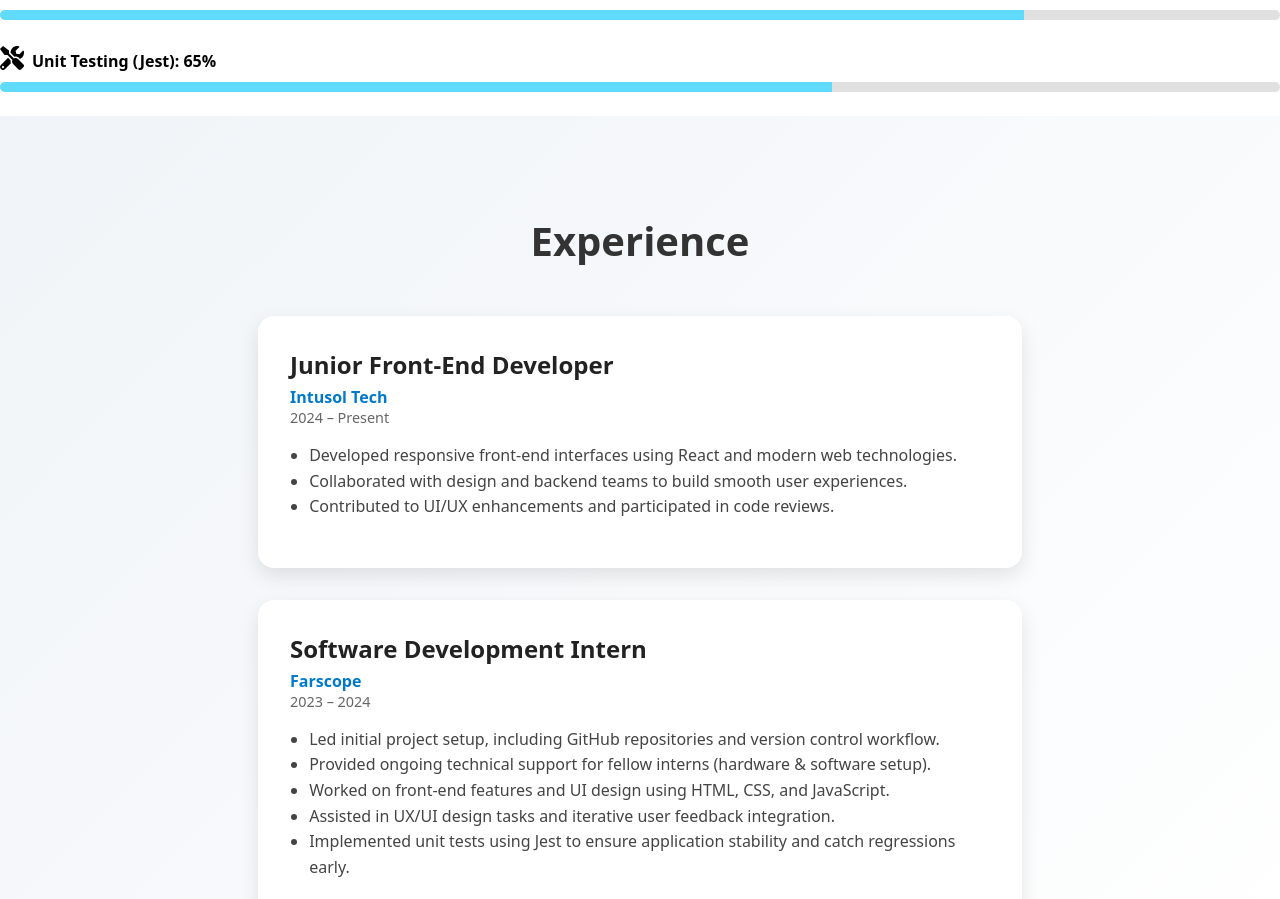
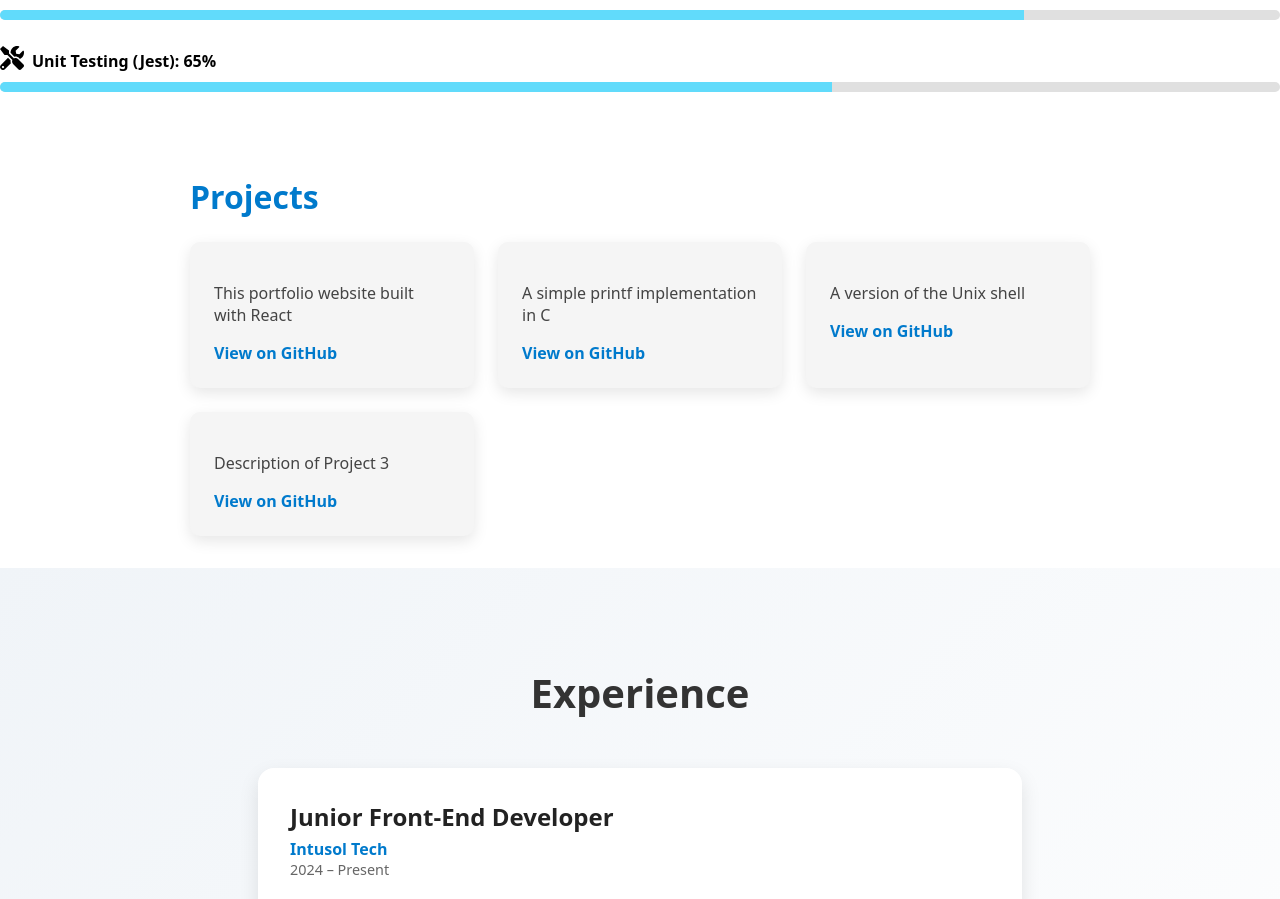
Before and after one commit to DeFatso/resume-site, a React (Create React App) app: page / in a window 1280 px wide. Shown: the part 805-1704 px from the top of the page. Built offline with nearby package versions, Linux system fonts and the light colour scheme.

Commit message:
css: projects

```diff
--- a/src/App.js
+++ b/src/App.js
@@ -4,6 +4,7 @@ import About from "./components/About";
 import Contact from "./components/Contact";
 import Header from "./components/Header";
 import Skills from "./components/Skills";
+import Projects from "./components/Projects";
 import "./styles/App.css";
 
 function App() {
@@ -24,6 +25,7 @@ function App() {
       <Header />
       <About />
       <Skills />
+      <Projects />
       <Experience />
       <Contact />
     </div>
--- a/src/components/Projects.js
+++ b/src/components/Projects.js
@@ -1,4 +1,5 @@
 import React from "react";
+import "../styles/Projects.css";
 
 const projects = [
     {
@@ -25,25 +26,19 @@ const projects = [
 
 function Projects() {
     return (
-        <section style={{ marginBottom: "3rem" }}>
+    <section className="projects-section">
       <h2>Projects</h2>
-
+      <div className="projects-grid">
         {projects.map((project, index) => (
-                <div key={index} style={{ marginBottom: "1.5rem" }}>
-                    <h3 style={{ marginBottom: "0.3rem" }}>{project.title}</h3>
-                    <p style={{margin: "0"}}>{project.description}</p>
-
-                    {project.link && (
-                        <p>
-                            <a href={project.link} target="_blank" rel="noopener noreferrer">
+          <div className="project-card" key={index}>
+            <h3>{project.name}</h3>
+            <p>{project.description}</p>
+            <a href={project.github} target="_blank" rel="noopener noreferrer" className="github-link">
               View on GitHub
             </a>
-                        </p>
-                    )
-
-                    }
           </div>
         ))}
+      </div>
     </section>
   );
 }
--- /dev/null
+++ b/src/styles/Projects.css
@@ -0,0 +1,84 @@
+.projects-section {
+  padding: 2rem;
+  max-width: 900px;
+  margin: 0 auto;
+}
+
+.projects-section h2 {
+  font-size: 2rem;
+  margin-bottom: 1.5rem;
+  color: #007acc;
+}
+
+.projects-grid {
+  display: grid;
+  gap: 1.5rem;
+  grid-template-columns: repeat(auto-fit, minmax(280px, 1fr));
+}
+
+.project-card {
+  background-color: #f5f5f5;
+  border-radius: 10px;
+  padding: 1.5rem;
+  box-shadow: 0 5px 15px rgba(0,0,0,0.1);
+  transition: transform 0.3s ease, box-shadow 0.3s ease;
+}
+
+.project-card:hover {
+  transform: translateY(-8px);
+  box-shadow: 0 12px 25px rgba(0,0,0,0.15);
+}
+
+.project-card h3 {
+  margin-top: 0;
+  margin-bottom: 0.7rem;
+  color: #003d66;
+}
+
+.project-card p {
+  margin-bottom: 1rem;
+  color: #444;
+}
+
+.github-link {
+  text-decoration: none;
+  color: #007acc;
+  font-weight: 600;
+  border-bottom: 1px solid transparent;
+  transition: border-color 0.2s ease;
+}
+
+.github-link:hover {
+  border-color: #007acc;
+}
+
+/* Dark mode support */
+.app.dark .projects-section {
+  color: #eee;
+}
+
+.app.dark .projects-section h2 {
+  color: #66ccff;
+}
+
+.app.dark .project-card {
+  background-color: #222;
+  box-shadow: 0 5px 15px rgba(255,255,255,0.05);
+  color: #ddd;
+}
+
+.app.dark .project-card h3 {
+  color: #a0d8ff;
+}
+
+.app.dark .project-card p {
+  color: #bbb;
+}
+
+.app.dark .github-link {
+  color: #66ccff;
+}
+
+.app.dark .github-link:hover {
+  border-color: #66ccff;
+}
```
Lines whose indentation alone changed are shown as unchanged.
